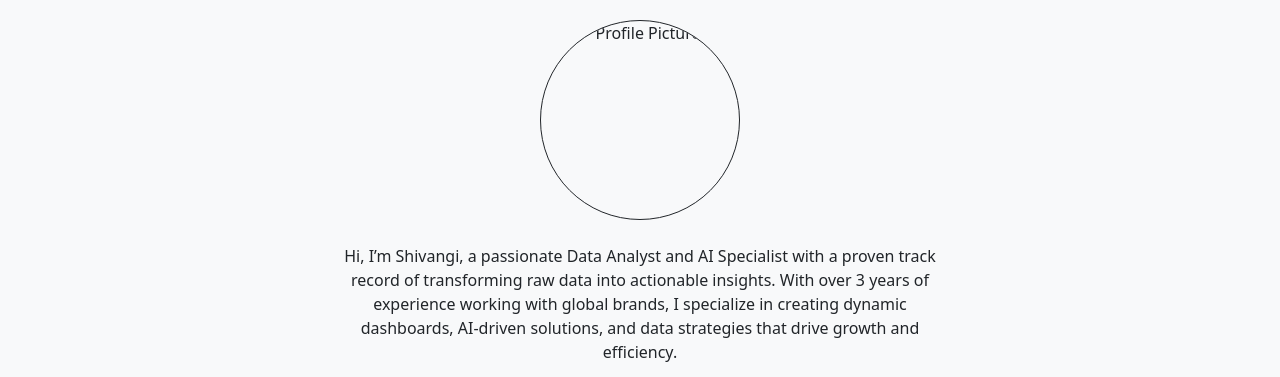
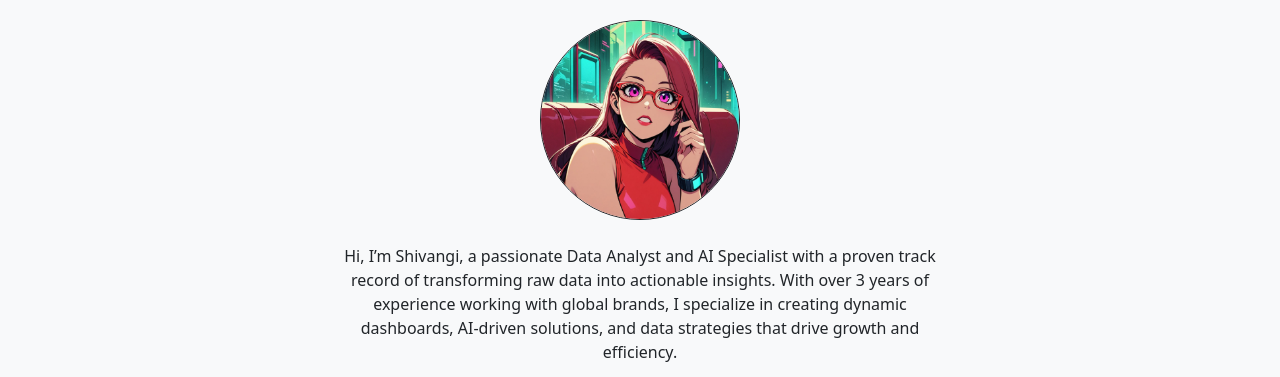
Before and after one commit to shivangi-biswas/shivangi-biswas.github.io, a plain HTML site: page portfolio-website/index.html in a window 1280 px wide. Shown: the part 338-715 px from the top of the page. Drawn offline with nearby package versions, Linux system fonts and the light colour scheme.

Commit message:
Update index.html

```diff
--- a/portfolio-website/index.html
+++ b/portfolio-website/index.html
@@ -83,7 +83,7 @@
     <div class="container text-center">
       <h2 class="mb-4">About</h2>
       <div class="d-flex justify-content-center">
-        <img src="portfolio-website/images/about/1.jpg" alt="Profile Picture"
+        <img src="images/about/1.jpg" alt="Profile Picture"
              class="rounded-circle border border-dark"
              style="width: 200px; height: 200px; object-fit: cover;">
       </div>
```
